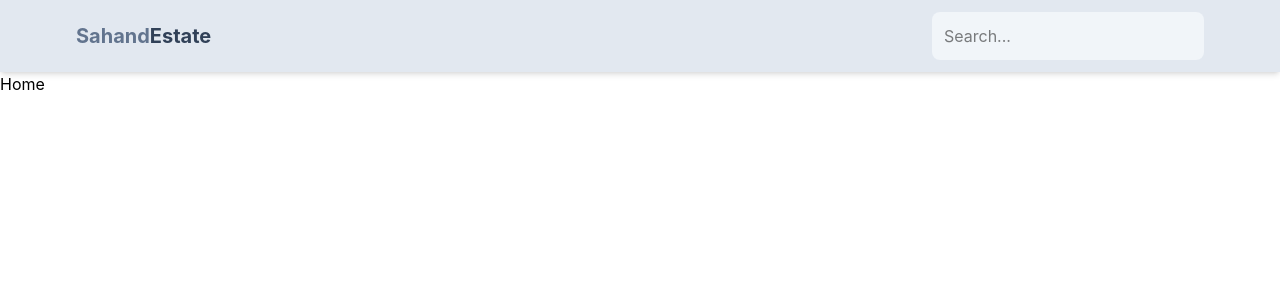
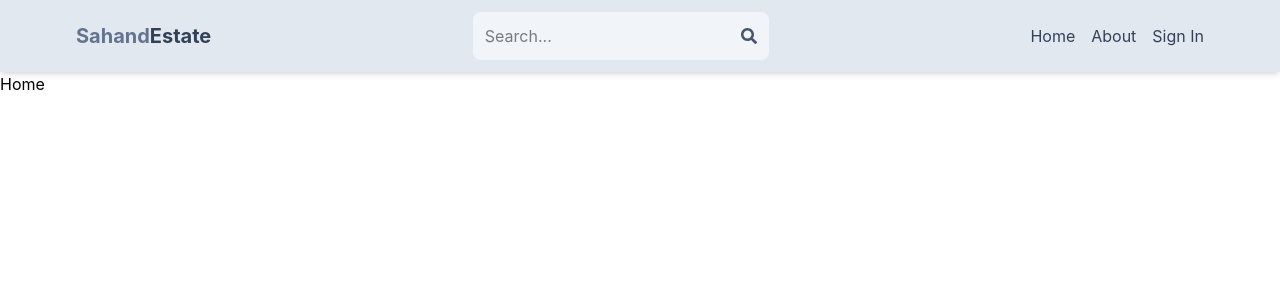
Before and after one commit to habibtariq513/MERN-Real-Estate-Project, a React (Vite) app in the folder client/: page / in a window 1280 px wide. Shown: the top 300 px of the page. Built offline with nearby package versions, Linux system fonts and the light colour scheme.

Commit message:
feat: add react-icons dependency and enhance Header component with search functionality and navigation links

```diff
--- a/client/package.json
+++ b/client/package.json
@@ -13,6 +13,7 @@
     "@tailwindcss/vite": "^4.3.3",
     "react": "^19.2.8",
     "react-dom": "^19.2.8",
+    "react-icons": "^5.7.0",
     "react-router-dom": "^7.18.4",
     "tailwindcss": "^4.3.3"
   },
--- a/client/src/components/Header.jsx
+++ b/client/src/components/Header.jsx
@@ -1,17 +1,36 @@
-import React from "react";
+import { FaSearch } from "react-icons/fa";
+import { Link } from "react-router-dom";
 
 export default function Header() {
   return (
     <header className="bg-slate-200 shadow-md">
       <div className="flex justify-between items-center max-w-6xl mx-auto p-3">
-        <h1 className="font-bold text-sm sm:text-xl flex flex-wrap">
-          <span className="text-slate-500">Sahand</span>
-          <span className="text-slate-700">Estate</span>
-        </h1>
 
-        <form className="bg-slate-100 p-3 rounded-lg">
-            <input type="text" placeholder="Search..." className="bg-transparent"/>
+        <Link to='/'>
+          <h1 className="font-bold text-sm sm:text-xl flex flex-wrap">
+            <span className="text-slate-500">Sahand</span>
+            <span className="text-slate-700">Estate</span>
+          </h1>
+        </Link>
+
+        <form className="bg-slate-100 p-3 rounded-lg flex items-center">
+          <input
+            type="text"
+            placeholder="Search..."
+            className="bg-transparent focus:outline-none w-24 sm:w-64"
+          />
+          <FaSearch className="text-slate-600" />
         </form>
+
+        <ul className="flex gap-4">
+          <li className="hidden sm:inline text-slate-700 hover:underline">
+            Home
+          </li>
+          <li className="hidden sm:inline text-slate-700 hover:underline">
+            About
+          </li>
+          <li className="text-slate-700 hover:underline">Sign In</li>
+        </ul>
       </div>
     </header>
   );
```
Also changed, not shown: 1 other file (tests, documents, lock files or other folders).
